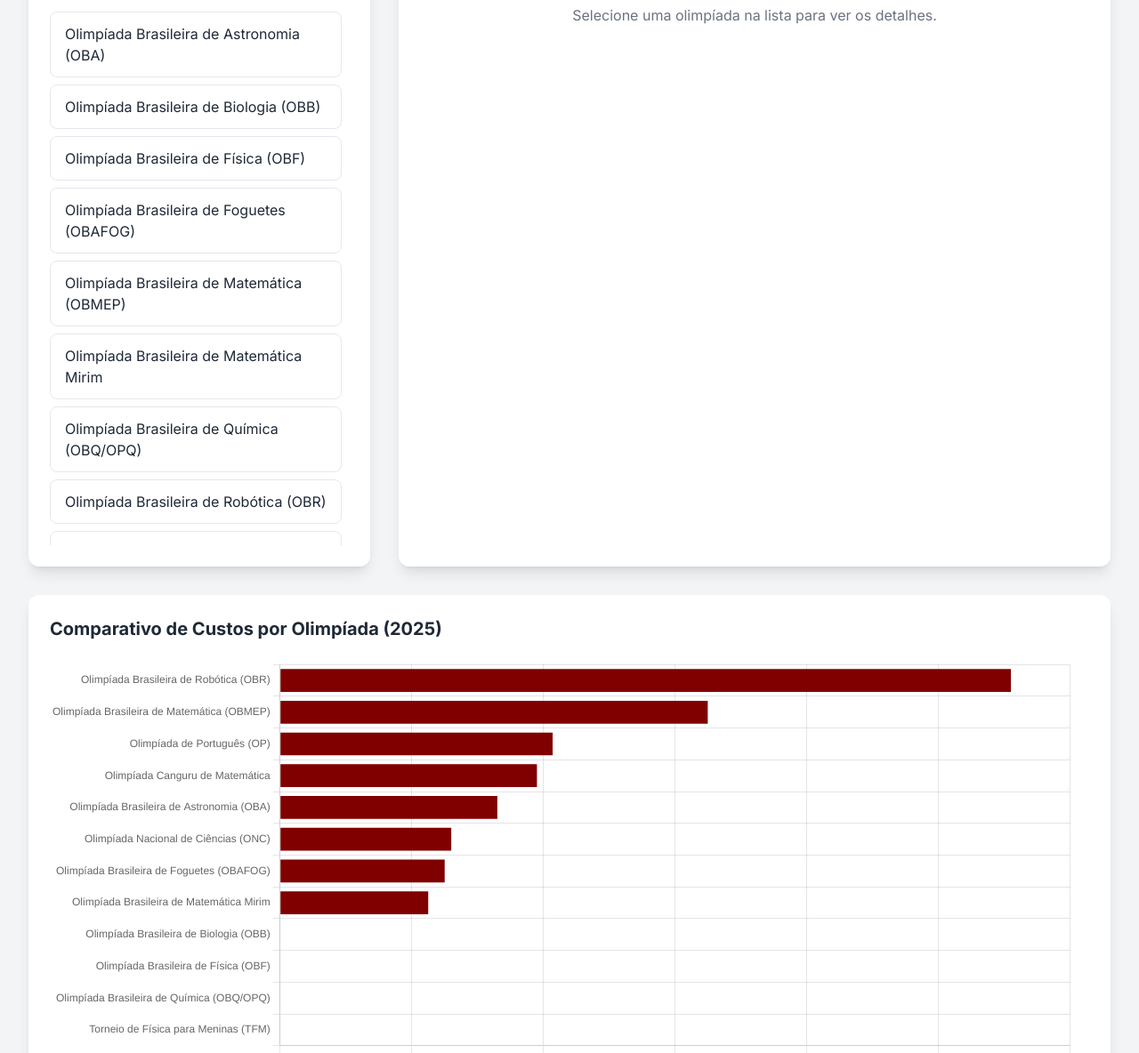
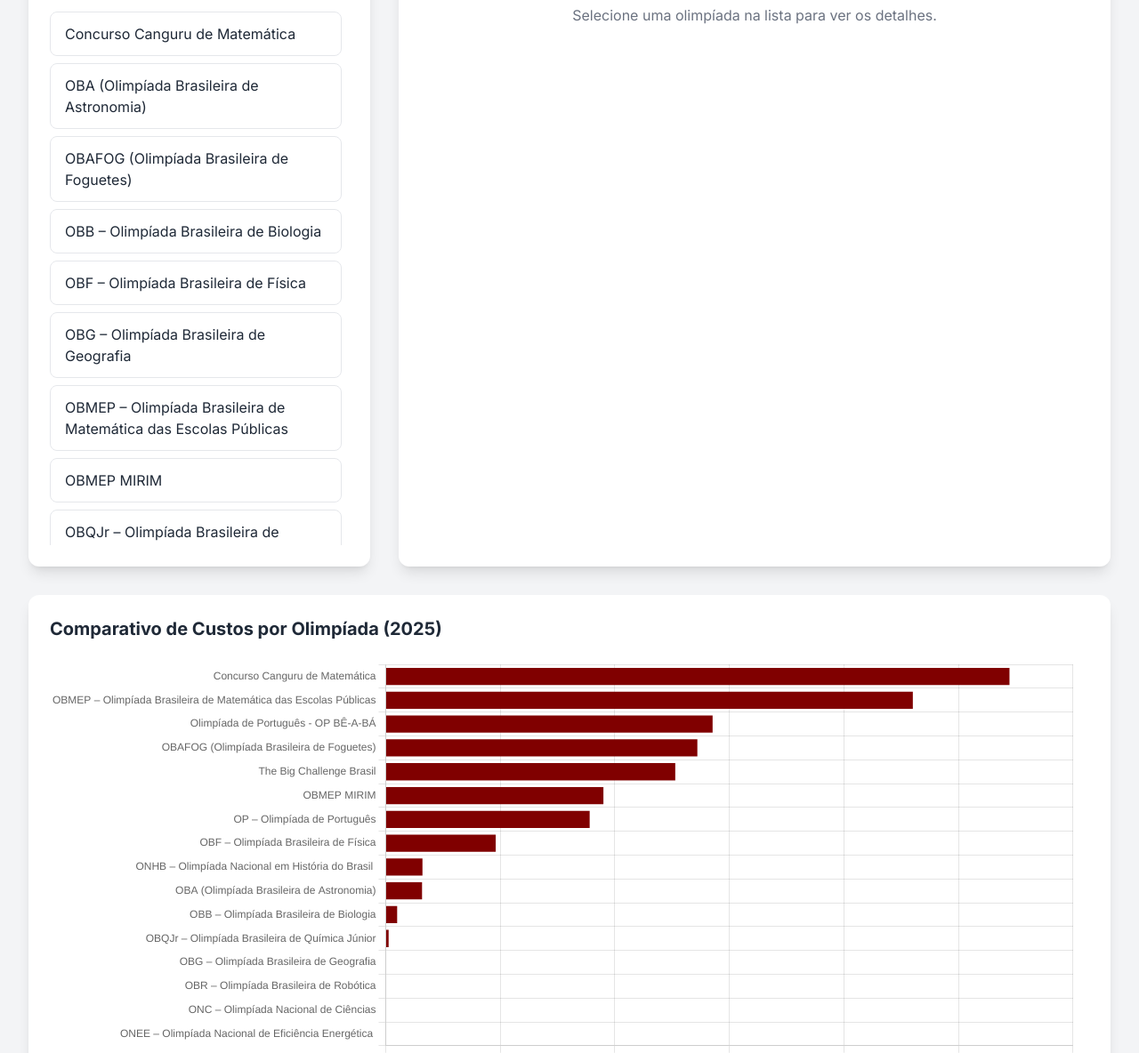
Before and after one commit to vittinhofreitas/dio, a plain HTML site: page index.html in a window 1280 px wide. Shown: the part 748-1932 px from the top of the page at 89% size. Drawn offline with nearby package versions, Linux system fonts and the light colour scheme.

Commit message:
Update index.html

```diff
--- a/index.html
+++ b/index.html
@@ -104,9 +104,7 @@
 
     <div class="container mx-auto p-4 md:p-8">
 
-        <!-- Cabeçalho -->
         <header class="mb-10 flex flex-col sm:flex-row items-center justify-between px-4 py-3 border-b border-gray-200">
-            <!-- Logo -->
             <div class="flex items-center justify-start w-full sm:w-auto">
                 <img src="https://www.diocesano.g12.br/wp-content/uploads/2023/12/logo-diocesano.png"
                     alt="logo-diocesano" class="h-10 sm:h-12">
@@ -142,10 +140,6 @@
             </div>
         </header>
 
-
-
-
-        <!-- KPIs / Indicadores Principais -->
         <section class="grid md:grid-cols-4 gap-6 mb-8">
             <div class="kpi-card">
                 <h2 class="text-sm font-medium text-gray-500 uppercase">Custo Total 2025</h2>
@@ -167,7 +161,6 @@
             </div>
         </section>
 
-        <!-- Seção de Gerenciamento -->
         <section id="management-section" class="main-card mb-8">
             <h3 class="text-xl font-bold mb-4">Gerenciamento de Dados</h3>
             <form id="olympiad-form" class="grid md:grid-cols-2 lg:grid-cols-3 gap-6">
@@ -205,30 +198,24 @@
             </form>
         </section>
 
-        <!-- Análise Detalhada -->
         <section class="grid lg:grid-cols-3 gap-8 mb-8">
-            <!-- Lista de Olimpíadas -->
             <div class="lg:col-span-1 main-card">
                 <h3 class="text-xl font-bold mb-4">Detalhamento Individual de Gastos</h3>
                 <div id="olympiad-list" class="space-y-2 max-h-[600px] overflow-y-auto pr-2">
-                    <!-- A lista será populada via JS -->
-                </div>
+                    </div>
             </div>
 
-            <!-- Detalhes da Olimpíada Selecionada -->
             <div class="lg:col-span-2 main-card">
                 <h3 id="details-title" class="text-2xl font-bold mb-4 text-[#800000]">Visão Geral</h3>
                 <div id="details-content">
                     <div id="details-view" class="grid md:grid-cols-2 gap-6 hidden">
                         <div id="details-text" class="space-y-4">
-                            <!-- Detalhes em texto populados via JS -->
-                        </div>
+                            </div>
                         <div>
                             <canvas id="details-chart"></canvas>
                         </div>
                         <div id="details-actions" class="md:col-span-2 flex flex-wrap gap-4 mt-4">
-                            <!-- Botões de ação populados via JS -->
-                        </div>
+                            </div>
                     </div>
                     <p id="details-placeholder" class="text-center text-gray-500 mt-8">Selecione uma olimpíada na lista
                         para ver os detalhes.</p>
@@ -236,13 +223,11 @@
             </div>
         </section>
 
-        <!-- Gráfico Comparativo Geral -->
         <section class="main-card mb-8">
             <h3 class="text-xl font-bold mb-4">Comparativo de Custos por Olimpíada (2025)</h3>
             <canvas id="main-bar-chart" height="120"></canvas>
         </section>
 
-        <!-- Ferramenta de Projeção -->
         <section class="main-card bg-[#800000] text-white">
             <h3 class="text-2xl font-bold mb-4">Projeção de Orçamento para 2026</h3>
             <div class="grid md:grid-cols-3 gap-6 items-center">
@@ -272,23 +257,25 @@
     </div>
 
     <script>
-        // --- DADOS INICIAIS (ATUALIZADOS COM BASE NO CADERNO DE ORIENTAÇÕES) ---
+        // --- DADOS INICIAIS (ATUALIZADOS COM BASE NO ARQUIVO JSON) ---
+        const initialUniqueStudents = "663";
         const initialData = [
-            // Dados previamente inseridos, agora com informações do caderno
-            { id: 'canguru', name: 'Olimpíada Canguru de Matemática', students: 150, costs: { inscriptions: 787.00, extraClasses: 1500, materials: 1614.28, travel: 0 }, inscriptionPeriod: 'Não informado', costType: 'Paga' },
-            { id: 'oba', name: 'Olimpíada Brasileira de Astronomia (OBA)', students: 80, costs: { inscriptions: 0, extraClasses: 2500, materials: 800, travel: 0 }, inscriptionPeriod: 'Até 01/05/2025', costType: 'Paga' },
-            { id: 'obafog', name: 'Olimpíada Brasileira de Foguetes (OBAFOG)', students: 30, costs: { inscriptions: 0, extraClasses: 1000, materials: 1500, travel: 0 }, inscriptionPeriod: 'Até 01/05/2025', costType: 'Paga' },
-            { id: 'obr', name: 'Olimpíada Brasileira de Robótica (OBR)', students: 12, costs: { inscriptions: 600, extraClasses: 3000, materials: 2500, travel: 5000 }, inscriptionPeriod: 'Não informado', costType: 'Paga' },
-            { id: 'obmep', name: 'Olimpíada Brasileira de Matemática (OBMEP)', students: 519, costs: { inscriptions: 2295.75, extraClasses: 4000, materials: 200, travel: 0 }, inscriptionPeriod: 'Não informado', costType: 'Paga' },
-            { id: 'onc', name: 'Olimpíada Nacional de Ciências (ONC)', students: 60, costs: { inscriptions: 0, extraClasses: 2200, materials: 400, travel: 0 }, inscriptionPeriod: '01/05 a 12/08/2025', costType: 'Gratuita' },
-            { id: 'op', name: 'Olimpíada de Português (OP)', students: 100, costs: { inscriptions: 2190.00, extraClasses: 1800, materials: 150, travel: 0 }, inscriptionPeriod: 'Não informado', costType: 'Paga' },
-            { id: 'obmep_mirim', name: 'Olimpíada Brasileira de Matemática Mirim', students: 186, costs: { inscriptions: 950.00, extraClasses: 1200, materials: 100, travel: 0 }, inscriptionPeriod: 'Não informado', costType: 'Paga' },
-
-            // Novos dados do caderno de orientações (com custos zerados para preenchimento)
-            { id: 'obb', name: 'Olimpíada Brasileira de Biologia (OBB)', students: 0, costs: { inscriptions: 0, extraClasses: 0, materials: 0, travel: 0 }, inscriptionPeriod: '27/01 a 27/02/2025', costType: 'Gratuita' },
-            { id: 'tfm', name: 'Torneio de Física para Meninas (TFM)', students: 0, costs: { inscriptions: 0, extraClasses: 0, materials: 0, travel: 0 }, inscriptionPeriod: 'A partir de 09/05/2025', costType: 'Gratuita' },
-            { id: 'obq', name: 'Olimpíada Brasileira de Química (OBQ/OPQ)', students: 0, costs: { inscriptions: 0, extraClasses: 0, materials: 0, travel: 0 }, inscriptionPeriod: 'Agosto/Setembro 2025', costType: 'Gratuita' },
-            { id: 'obf', name: 'Olimpíada Brasileira de Física (OBF)', students: 0, costs: { inscriptions: 0, extraClasses: 0, materials: 0, travel: 0 }, inscriptionPeriod: 'Abril a Junho 2025', costType: 'Paga' },
+            { "id": "id_1759331109402", "name": "Concurso Canguru de Matemática", "students": 663, "costs": { "inscriptions": 787, "extraClasses": 0, "materials": 1935.1999999999998, "travel": 0 }, "totalCost": 2722.2, "detailedBreakdown": { "general": { "professors": 0, "hours": 0, "hourRate": 0, "tickets": 0, "lodging": 0, "travelFood": 0 }, "materials": { "medalsCost": 1614.28, "trophiesCost": 0 }, "levels": [{ "name": "B", "students": 144, "phases": [{ "students": 144, "pages": 6, "pageCost": 0.08, "snacksQty": 0 }] }, { "name": "C", "students": 92, "phases": [{ "students": 92, "pages": 6, "pageCost": 0.08, "snacksQty": 0 }] }, { "name": "E", "students": 123, "phases": [{ "students": 123, "pages": 6, "pageCost": 0.08, "snacksQty": 0 }] }, { "name": "J", "students": 154, "phases": [{ "students": 154, "pages": 5, "pageCost": 0.08, "snacksQty": 0 }] }, { "name": "P", "students": 82, "phases": [{ "students": 92, "pages": 6, "pageCost": 0.08, "snacksQty": 0 }] }, { "name": "S", "students": 68, "phases": [{ "students": 68, "pages": 6, "pageCost": 0.08, "snacksQty": 0 }] }, { "name": "CERTIFICADOS", "students": 68, "phases": [{ "students": 68, "pages": 1, "pageCost": 0.15, "snacksQty": 0 }] }] } },
+            { "id": "id_1759331334023", "name": "OBA (Olimpíada Brasileira de Astronomia)", "students": 136, "costs": { "inscriptions": 0, "extraClasses": 0, "materials": 158.48000000000002, "travel": 0 }, "detailedBreakdown": { "general": { "professors": 0, "hours": 0, "hourRate": 0, "tickets": 0, "lodging": 0, "travelFood": 0 }, "materials": { "medalsCost": 60, "trophiesCost": 0 }, "levels": [{ "name": "1", "students": 19, "phases": [{ "students": 19, "pages": 7, "pageCost": 0.08, "snacksQty": 0 }] }, { "name": "2", "students": 18, "phases": [{ "students": 18, "pages": 8, "pageCost": 0.08, "snacksQty": 0 }] }, { "name": "3", "students": 57, "phases": [{ "students": 57, "pages": 9, "pageCost": 0.08, "snacksQty": 0 }] }, { "name": "4", "students": 49, "phases": [{ "students": 49, "pages": 9, "pageCost": 0.08, "snacksQty": 0 }] }] }, "totalCost": 158.48000000000002 },
+            { "id": "id_1759331475917", "name": "OBAFOG (Olimpíada Brasileira de Foguetes)", "students": 77, "costs": { "inscriptions": 0, "extraClasses": 0, "materials": 60, "travel": 1300 }, "totalCost": 1360, "detailedBreakdown": { "general": { "professors": 0, "hours": 0, "hourRate": 0, "tickets": 1300, "lodging": 0, "travelFood": 0 }, "materials": { "medalsCost": 60, "trophiesCost": 0 }, "levels": [{ "name": "", "students": 0, "phases": [{ "students": 0, "pages": 0, "pageCost": 0, "snacksQty": 0 }] }] } },
+            { "id": "id_1759331542504", "name": "OBB – Olimpíada Brasileira de Biologia", "students": 37, "costs": { "inscriptions": 0, "extraClasses": 0, "materials": 49.84, "travel": 0 }, "totalCost": 49.84, "detailedBreakdown": { "general": { "professors": 0, "hours": 0, "hourRate": 0, "tickets": 0, "lodging": 0, "travelFood": 0 }, "materials": { "medalsCost": 0, "trophiesCost": 0 }, "levels": [{ "name": "Fase 1", "students": 37, "phases": [{ "students": 37, "pages": 9, "pageCost": 0.08, "snacksQty": 0 }, { "students": 10, "pages": 29, "pageCost": 0.08, "snacksQty": 0 }] }] } },
+            { "id": "id_1759332181547", "name": "OBF – Olimpíada Brasileira de Física", "students": 44, "costs": { "inscriptions": 40, "extraClasses": 0, "materials": 440, "travel": 0 }, "totalCost": 480, "detailedBreakdown": { "general": { "professors": 0, "hours": 0, "hourRate": 0, "tickets": 0, "lodging": 0, "travelFood": 0 }, "materials": { "medalsCost": 0, "trophiesCost": 0 }, "levels": [{ "name": "Fase 2", "students": 20, "phases": [{ "students": 20, "pages": 1, "pageCost": 22, "snacksQty": 0 }] }] } },
+            { "id": "id_1760035742820", "name": "OBG – Olimpíada Brasileira de Geografia", "students": 48, "costs": { "inscriptions": 0, "extraClasses": 0, "materials": 0, "travel": 0 }, "inscriptionPeriod": "Não informado", "costType": "Não informado", "totalCost": 0 },
+            { "id": "id_1759333616408", "name": "OBMEP – Olimpíada Brasileira de Matemática das Escolas Públicas", "students": 519, "costs": { "inscriptions": 2295.75, "extraClasses": 0, "materials": 4.65, "travel": 0 }, "totalCost": 2300.4, "detailedBreakdown": { "general": { "professors": 0, "hours": 0, "hourRate": 0, "tickets": 0, "lodging": 0, "travelFood": 0 }, "materials": { "medalsCost": 0, "trophiesCost": 0 }, "levels": [{ "name": "CERTIFICADOS MIRIM 1", "students": 11, "phases": [{ "students": 11, "pages": 1, "pageCost": 0.15, "snacksQty": 0 }] }, { "name": "CERTIFICADOS MIRIM 1", "students": 20, "phases": [{ "students": 20, "pages": 1, "pageCost": 0.15, "snacksQty": 0 }] }] } },
+            { "id": "id_1759433656973", "name": "OBMEP MIRIM", "students": 186, "costs": { "inscriptions": 950, "extraClasses": 0, "materials": 0, "travel": 0 }, "totalCost": 950 },
+            { "id": "id_1759928123777", "name": "OBQJr – Olimpíada Brasileira de Química Júnior", "students": 23, "costs": { "inscriptions": 0, "extraClasses": 0, "materials": 12.64, "travel": 0 }, "detailedBreakdown": { "general": { "professors": 0, "hours": 0, "hourRate": 0, "tickets": 0, "lodging": 0, "travelFood": 0 }, "materials": { "medalsCost": 0, "trophiesCost": 0 }, "levels": [{ "name": "MODALIDADE A - 6º e 7º ano", "students": 13, "phases": [{ "students": 13, "pages": 6, "pageCost": 0.08, "snacksQty": 0 }] }, { "name": "MODALIDADE B - 8º e 9º ano", "students": 10, "phases": [{ "students": 10, "pages": 8, "pageCost": 0.08, "snacksQty": 0 }] }] }, "totalCost": 12.64 },
+            { "id": "id_1759930986992", "name": "OBR – Olimpíada Brasileira de Robótica", "students": 17, "costs": { "inscriptions": 0, "extraClasses": 0, "materials": 0, "travel": 0 }, "totalCost": 0 },
+            { "id": "id_1759926002604", "name": "Olimpíada de Português - OP BÊ-A-BÁ", "students": 226, "costs": { "inscriptions": 1300, "extraClasses": 0, "materials": 126.56, "travel": 0 }, "totalCost": 1426.56 },
+            { "id": "id_1759433919982", "name": "ONC – Olimpíada Nacional de Ciências", "students": 51, "costs": { "inscriptions": 0, "extraClasses": 0, "materials": 0, "travel": 0 }, "totalCost": 0 },
+            { "id": "id_1760038849215", "name": "ONEE – Olimpíada Nacional de Eficiência Energética ", "students": 15, "costs": { "inscriptions": 0, "extraClasses": 0, "materials": 0, "travel": 0 }, "inscriptionPeriod": "Não informado", "costType": "Não informado", "totalCost": 0 },
+            { "id": "id_1760033768424", "name": "ONHB – Olimpíada Nacional em História do Brasil ", "students": 48, "costs": { "inscriptions": 0, "extraClasses": 0, "materials": 160.32, "travel": 0 }, "inscriptionPeriod": "Não informado", "costType": "Não informado", "detailedBreakdown": { "general": { "professors": 0, "hours": 0, "hourRate": 0, "tickets": 0, "lodging": 0, "travelFood": 0 }, "materials": { "medalsCost": 0, "trophiesCost": 0 }, "levels": [{ "name": "FASE 1", "students": 48, "phases": [{ "students": 48, "pages": 28, "pageCost": 0.08, "snacksQty": 0 }] }, { "name": "FASE 4", "students": 30, "phases": [{ "students": 30, "pages": 22, "pageCost": 0.08, "snacksQty": 0 }] }] }, "totalCost": 160.32 },
+            { "id": "id_1760039656498", "name": "OP – Olimpíada de Português", "students": 100, "costs": { "inscriptions": 890, "extraClasses": 0, "materials": 0, "travel": 0 }, "inscriptionPeriod": "Não informado", "costType": "Não informado", "totalCost": 890 },
+            { "id": "id_1760037179976", "name": "The Big Challenge Brasil", "students": 515, "costs": { "inscriptions": 1000, "extraClasses": 0, "materials": 263.6, "travel": 0 }, "inscriptionPeriod": "Não informado", "costType": "Não informado", "detailedBreakdown": { "general": { "professors": 0, "hours": 0, "hourRate": 0, "tickets": 0, "lodging": 0, "travelFood": 0 }, "materials": { "medalsCost": 0, "trophiesCost": 0 }, "levels": [{ "name": "ENSINO MÉDIO", "students": 135, "phases": [{ "students": 135, "pages": 11, "pageCost": 0.08, "snacksQty": 0 }] }, { "name": "4º ano EF", "students": 48, "phases": [{ "students": 48, "pages": 10, "pageCost": 0.08, "snacksQty": 0 }] }, { "name": "5º ano EF", "students": 56, "phases": [{ "students": 56, "pages": 10, "pageCost": 0.08, "snacksQty": 0 }] }, { "name": "6º ano EF", "students": 52, "phases": [{ "students": 52, "pages": 0.08, "pageCost": 0, "snacksQty": 0 }] }, { "name": "7º ano EF", "students": 77, "phases": [{ "students": 77, "pages": 10, "pageCost": 0.08, "snacksQty": 0 }] }] } }
         ];
         // --- FIM DOS DADOS INICIAIS ---
 
@@ -302,7 +289,7 @@
             olympiadData = savedOlympiadData ? JSON.parse(savedOlympiadData) : JSON.parse(JSON.stringify(initialData));
 
             const savedUniqueStudents = localStorage.getItem('diocesanoUniqueStudents');
-            document.getElementById('unique-students-input').value = savedUniqueStudents || '';
+            document.getElementById('unique-students-input').value = savedUniqueStudents || initialUniqueStudents;
         };
         const saveData = () => {
             localStorage.setItem('diocesanoOlympiadCosts', JSON.stringify(olympiadData));
@@ -627,11 +614,6 @@
                 if (confirm('Você tem certeza que deseja apagar TODOS os dados customizados e restaurar os dados iniciais? Esta ação não pode ser desfeita.')) {
                     localStorage.removeItem('diocesanoOlympiadCosts');
                     localStorage.removeItem('diocesanoUniqueStudents');
-                    initialData.forEach(item => {
-                        item.students = item.students || 0;
-                    });
-                    olympiadData = JSON.parse(JSON.stringify(initialData));
-                    saveData();
                     location.reload();
                 }
             });
```
